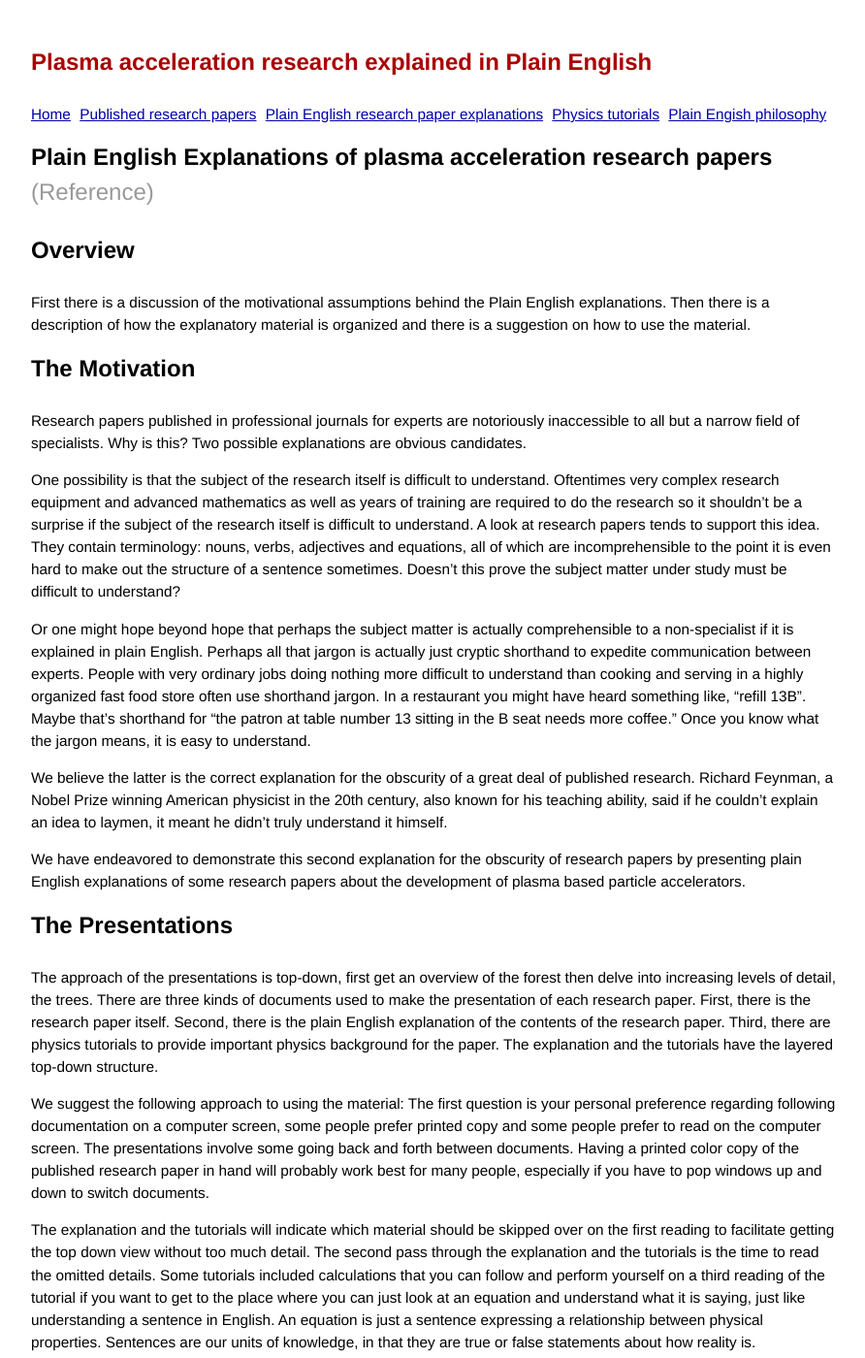
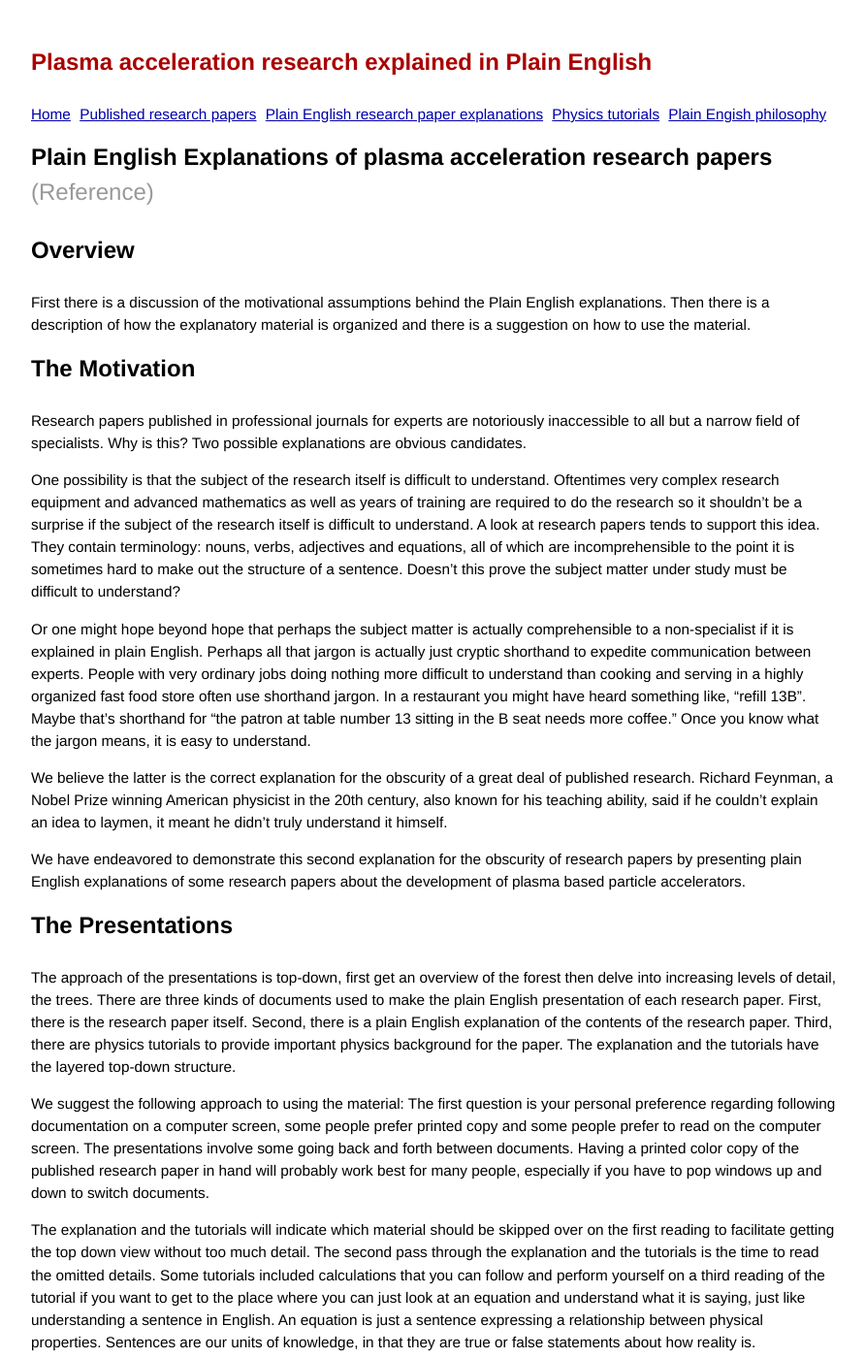
Before and after one commit to grbfacet/facet, a Jekyll site: the page built from plasma-accel-explained.md, in a window 1280 px wide and 1400 px high. Shown: the whole window at 97% size, without its empty margins (193-1085 px from the left). Built offline with Jekyll 4.4.1, drawn with Linux system fonts in a browser that asks for light colours.

Commit message:
Update plasma-accel-explained.md

```diff
--- a/plasma-accel-explained.md
+++ b/plasma-accel-explained.md
@@ -13,7 +13,7 @@ First there is a discussion of the  motivational assumptions behind the Plain En
 
 Research papers published in professional journals for experts are notoriously inaccessible to all but a narrow field of specialists. Why is this? Two possible explanations are obvious candidates.
 
-One possibility is that the subject of the research itself is difficult to understand. Oftentimes very complex research equipment and advanced mathematics as well as years of training are required to do the research so it shouldn’t be a surprise if the subject of the research itself is difficult to understand. A look at research papers tends to support this idea. They contain terminology: nouns, verbs, adjectives and equations, all of which are incomprehensible to the point it is even hard to make out the structure of a sentence sometimes. Doesn’t this prove the subject matter under study must be difficult to understand?
+One possibility is that the subject of the research itself is difficult to understand. Oftentimes very complex research equipment and advanced mathematics as well as years of training are required to do the research so it shouldn’t be a surprise if the subject of the research itself is difficult to understand. A look at research papers tends to support this idea. They contain terminology: nouns, verbs, adjectives and equations, all of which are incomprehensible to the point it is sometimes hard to make out the structure of a sentence. Doesn’t this prove the subject matter under study must be difficult to understand?
 
 Or one might hope beyond hope that perhaps the subject matter is actually comprehensible to a non-specialist if it is explained in plain English. Perhaps all that jargon is actually just cryptic shorthand to expedite communication between experts. People with very ordinary jobs doing nothing more difficult to understand than cooking and serving in a highly organized fast food store often use shorthand jargon. In a restaurant you might have heard something like, “refill 13B”. Maybe that’s shorthand for “the patron at table number 13 sitting in the B seat needs more coffee.” Once you know what the jargon means, it is easy to understand.
 
@@ -23,7 +23,7 @@ We have endeavored to demonstrate this second explanation for the obscurity of r
 
 # The Presentations
 
-The approach of the presentations is top-down, first get an overview of the forest then delve into increasing levels of detail, the trees. There are three kinds of documents used to make the presentation of each research paper. First, there is the research paper itself. Second, there is the plain English explanation of the contents of the research paper. Third, there are physics tutorials to provide important physics background for the paper. The explanation and the tutorials have the layered top-down structure.
+The approach of the presentations is top-down, first get an overview of the forest then delve into increasing levels of detail, the trees. There are three kinds of documents used to make the plain English presentation of each research paper. First, there is the research paper itself. Second, there is a plain English explanation of the contents of the research paper. Third, there are physics tutorials to provide important physics background for the paper. The explanation and the tutorials have the layered top-down structure.
 
 We suggest the following approach to using the material: The first question is your personal preference regarding following documentation on a computer screen, some people prefer printed copy and some people prefer to read on the computer screen. The presentations involve some going back and forth between documents. Having a printed color copy of the published research paper in hand will probably work best for many people, especially if you have to pop windows up and down to switch documents.
 
```
